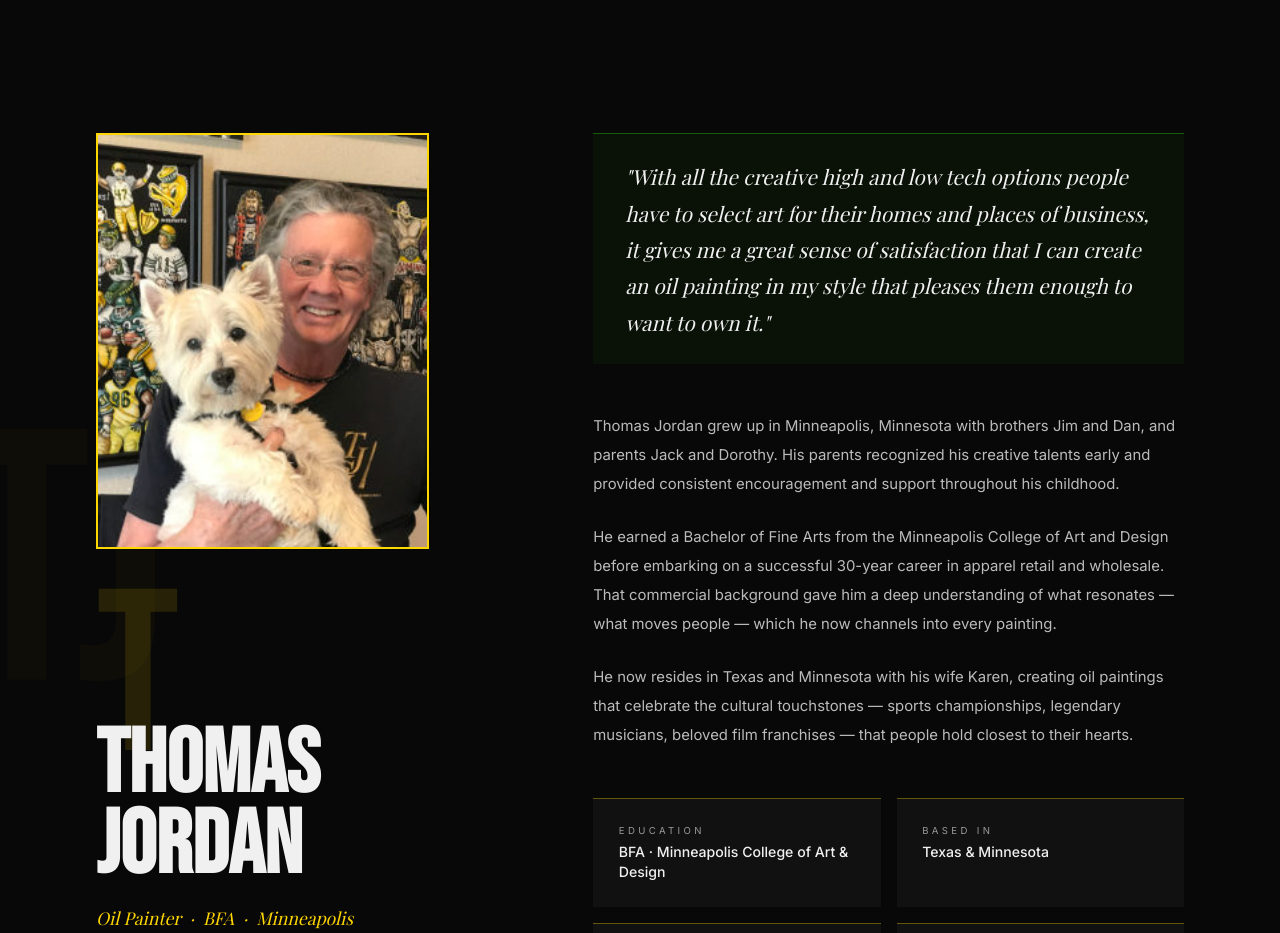
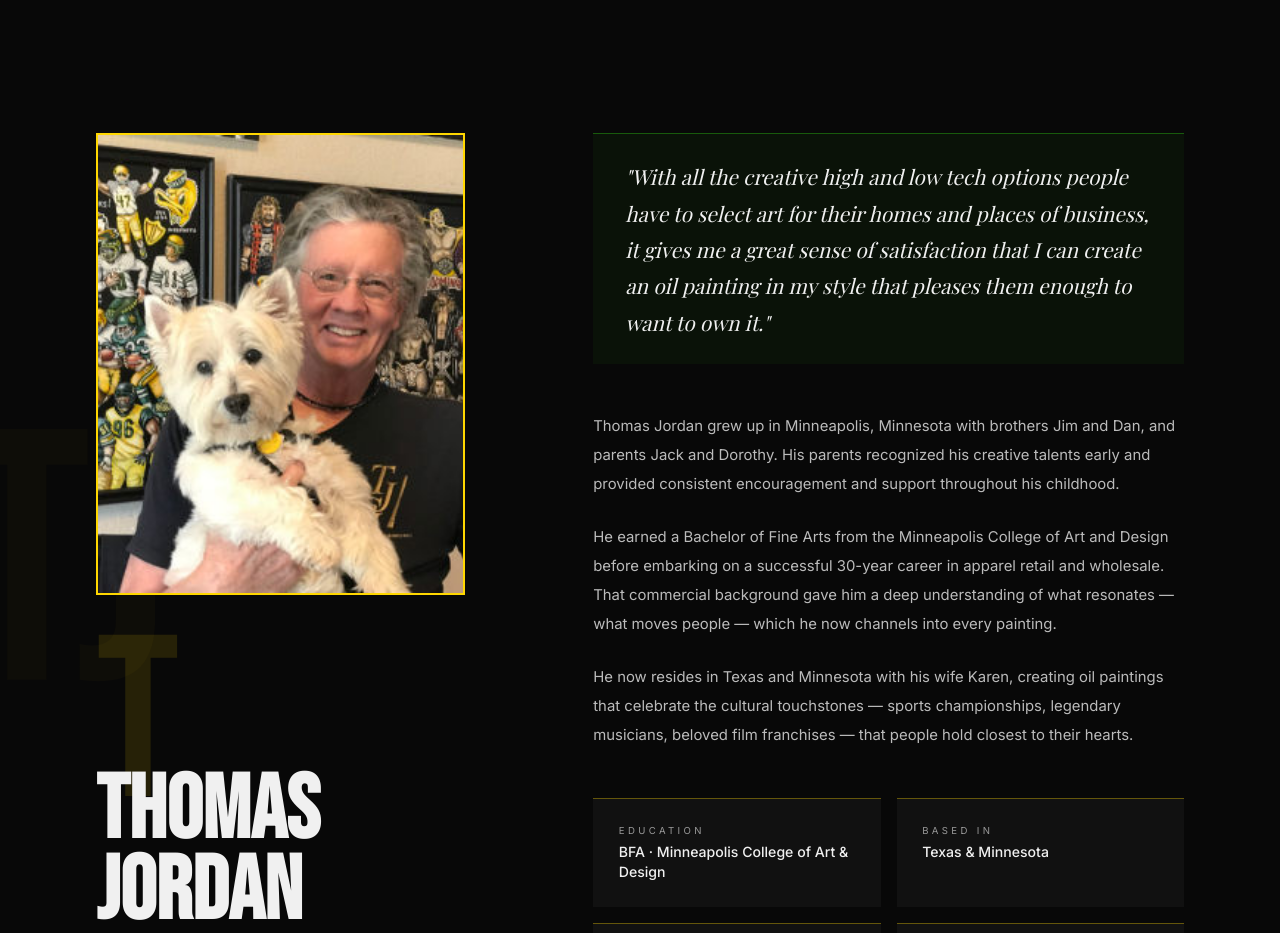
Before and after one commit to taylor-os/thomas-jordan-gallery, a plain HTML site: page index.html in a window 1280 px wide. Shown: the part 7400-8333 px from the top of the page. Drawn offline with nearby package versions, Linux system fonts and the light colour scheme; animation ran at ten frames a second; a web font is replaced by a local one.

Commit message:
Size bio photo to its column instead of a fixed cap
The previous vw-based clamp plateaued at 380px, so on wide desktop
screens the photo stayed small while its grid column kept growing.
Now it fills 100% of the column (up to a 480px ceiling), so it scales
with the actual layout instead of an approximated viewport fraction.

```diff
--- a/index.html
+++ b/index.html
@@ -683,7 +683,7 @@
         .bio-photo {
             display: block;
             width: 100%;
-            max-width: clamp(220px, 26vw, 380px);
+            max-width: 480px;
             aspect-ratio: 4 / 5;
             object-fit: cover;
             border: 2px solid var(--gold);
```
